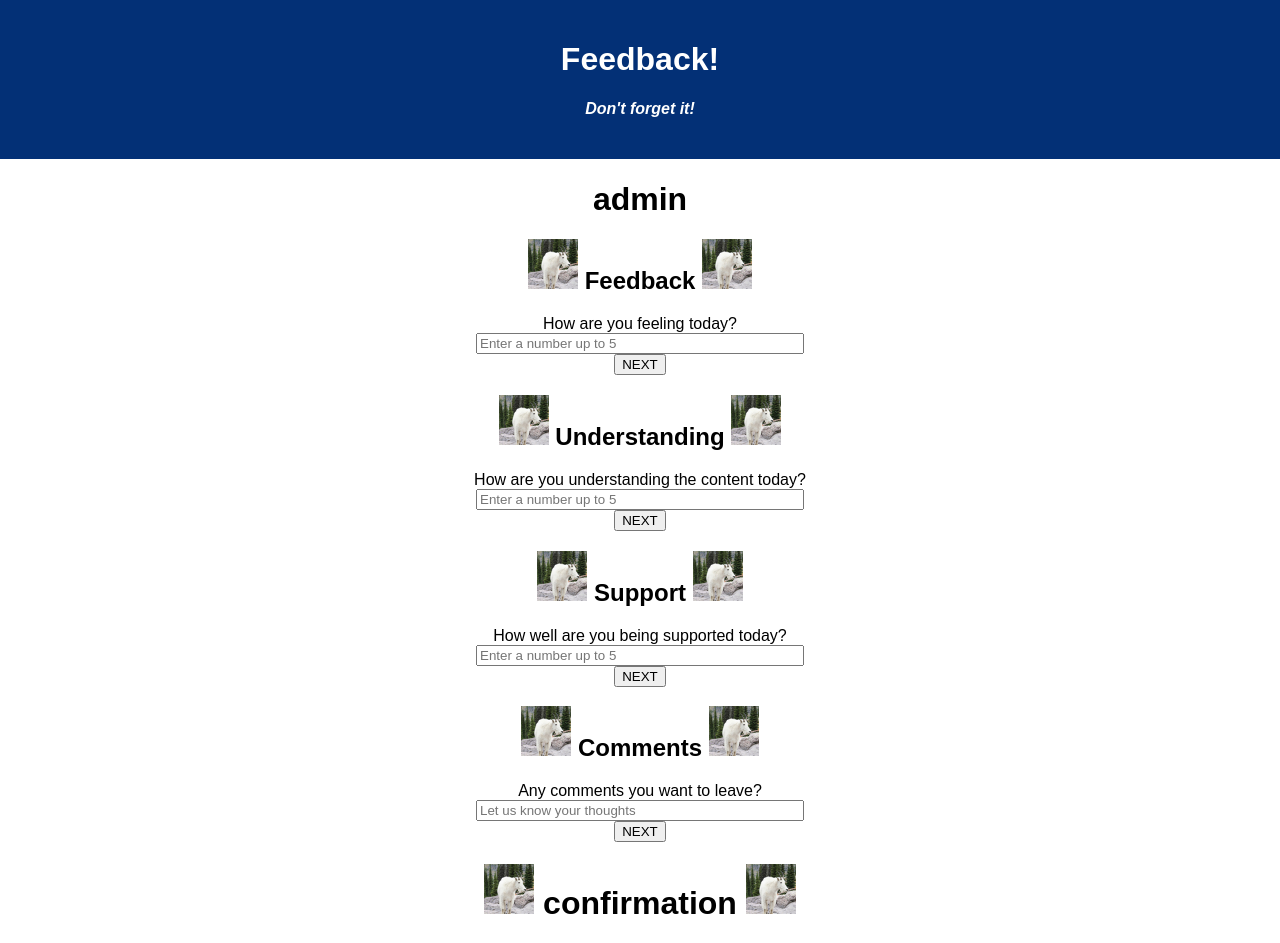
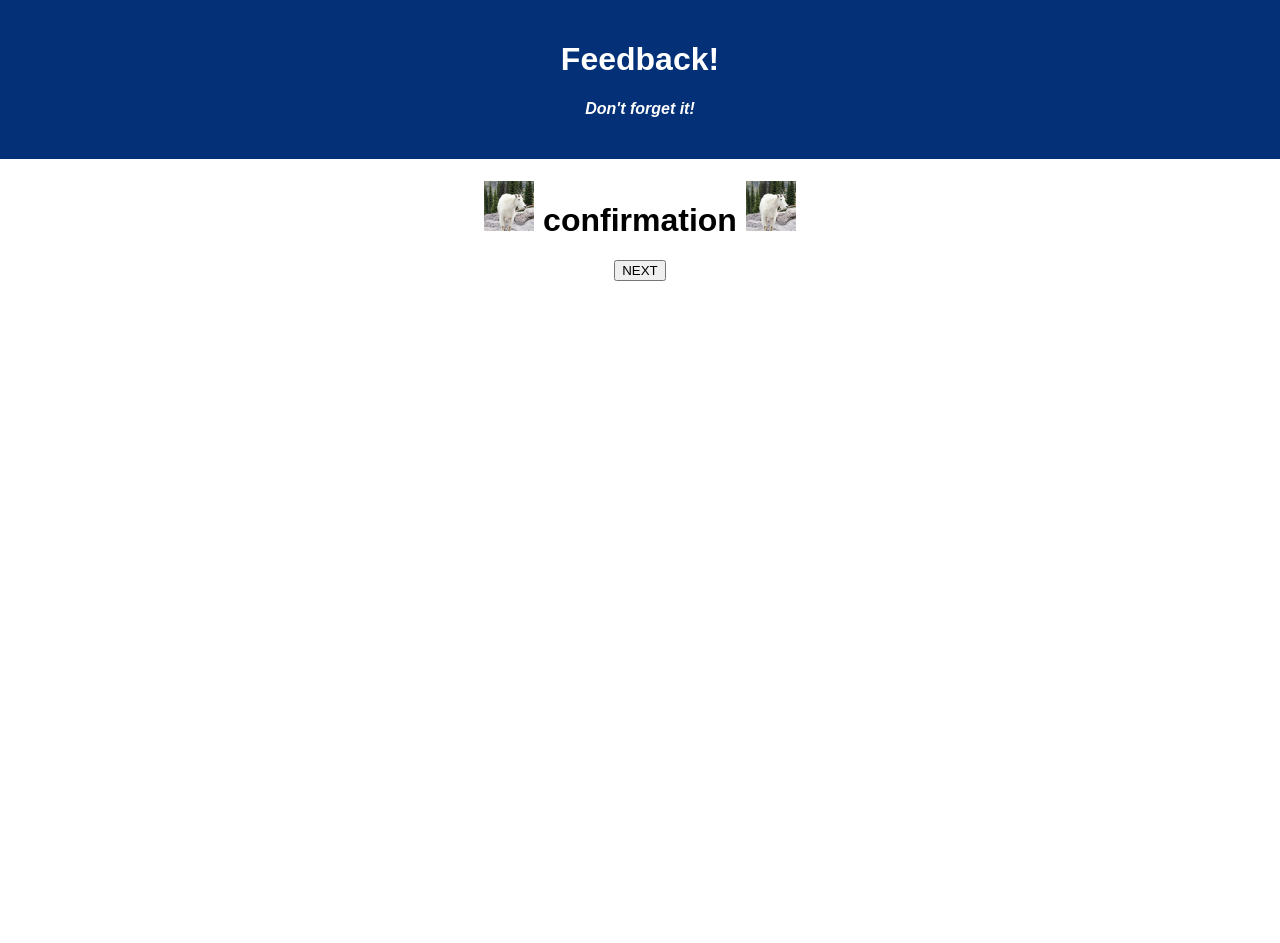
Before and after one commit to Lycidas-BC/weekend-redux-feedback-loop, a React (Create React App) app: page /#/screen5_confirmation in a window 1280 px wide. After the commit the page ends 800 px from the top, so only its background shows below. Built offline with nearby package versions, Linux system fonts and the light colour scheme.

Commit message:
Router to navigate pages generated by components and linkages put within components

```diff
--- a/src/components/App/App.jsx
+++ b/src/components/App/App.jsx
@@ -1,5 +1,6 @@
 import React from 'react';
 import axios from 'axios';
+import { HashRouter as Router, Route, Link } from "react-router-dom";
 import './App.css';
 import Screen00_Admin from "../Screen00_Admin/Screen00_Admin";
 import Screen01_Feelings from "../Screen01_Feelings/Screen01_Feelings";
@@ -11,20 +12,34 @@ import Screen05_Confirmation from "../Screen05_Confirmation/Screen05_Confirmatio
 function App() {
 
   return (
+    <Router>
       <div className='App'>
         <header className='App-header'>
           <h1 className='App-title'>Feedback!</h1>
           <h4>Don't forget it!</h4>
         </header>
         <body>
+          <Route path="/admin" exact>
             <Screen00_Admin />
+          </Route>
+          <Route path="/" exact>
             <Screen01_Feelings />
+          </Route>
+          <Route path="/screen2_understanding" exact>
             <Screen02_Understanding />
+          </Route>
+          <Route path="/screen3_support" exact>
             <Screen03_Support />
+          </Route>
+          <Route path="/screen4_comments" exact>
             <Screen04_Comments />
+          </Route>
+          <Route path="/screen5_confirmation" exact>
             <Screen05_Confirmation />
+          </Route>
         </body>
       </div>
+    </Router>
   );
 }
 
--- a/src/components/Screen01_Feelings/Screen01_Feelings.jsx
+++ b/src/components/Screen01_Feelings/Screen01_Feelings.jsx
@@ -2,10 +2,12 @@ import "./Screen01_Feelings.css";
 import React from "react";
 import { useState } from "react";
 import { useSelector, useDispatch } from "react-redux";
-import { HashRouter as Router, Route, Link } from "react-router-dom";
+import { HashRouter as Router, Route, Link, useHistory } from 'react-router-dom';
 
 
 function Screen01_Feelings() {
+  const history = useHistory();
+  // const dispatch = useDispatch();
   const [feelingInput, setFeelingInput] = useState("");
   const [validInput, setValidInput] = useState(false);
 
@@ -27,7 +29,13 @@ function Screen01_Feelings() {
   }
 
   const handleSubmit = () =>{
+    // event.preventDefault();
 
+    // dispatch({
+    //   type: "CUSTOMER_INFO",
+    //   payload: customerFormInfo,
+    // });
+    history.push('/screen2_understanding');
   } //end handleSubmit
 
   return (
--- a/src/components/Screen02_Understanding/Screen02_Understanding.jsx
+++ b/src/components/Screen02_Understanding/Screen02_Understanding.jsx
@@ -2,10 +2,12 @@ import "./Screen02_Understanding.css";
 import React from "react";
 import { useState } from "react";
 import { useSelector, useDispatch } from "react-redux";
-import { HashRouter as Router, Route, Link } from "react-router-dom";
+import { HashRouter as Router, Route, Link, useHistory } from 'react-router-dom';
 
 
 function Screen02_Understanding() {
+  const history = useHistory();
+  // const dispatch = useDispatch();
   const [understandingInput, setUnderstandingInput] = useState("");
   const [validInput, setValidInput] = useState(false);
 
@@ -26,7 +28,13 @@ function Screen02_Understanding() {
   } //end handleInput
 
   const handleSubmit = () =>{
+    // event.preventDefault();
 
+    // dispatch({
+    //   type: "CUSTOMER_INFO",
+    //   payload: customerFormInfo,
+    // });
+    history.push('/screen3_support');
   } //end handleSubmit
 
   return (
--- a/src/components/Screen03_Support/Screen03_Support.jsx
+++ b/src/components/Screen03_Support/Screen03_Support.jsx
@@ -2,10 +2,12 @@ import "./Screen03_Support.css";
 import React from "react";
 import { useState } from "react";
 import { useSelector, useDispatch } from "react-redux";
-import { HashRouter as Router, Route, Link } from "react-router-dom";
+import { HashRouter as Router, Route, Link, useHistory } from 'react-router-dom';
 
 
 function Screen03_Support() {
+  const history = useHistory();
+  // const dispatch = useDispatch();
   const [supportInput, setSupportInput] = useState("");
   const [validInput, setValidInput] = useState(false);
 
@@ -26,7 +28,13 @@ function Screen03_Support() {
   } //end handleInput
 
   const handleSubmit = () =>{
+    // event.preventDefault();
 
+    // dispatch({
+    //   type: "CUSTOMER_INFO",
+    //   payload: customerFormInfo,
+    // });
+    history.push('/screen4_comments');
   } //end handleSubmit
 
   return (
--- a/src/components/Screen04_Comments/Screen04_Comments.jsx
+++ b/src/components/Screen04_Comments/Screen04_Comments.jsx
@@ -2,14 +2,22 @@ import "./Screen04_Comments.css";
 import React from "react";
 import { useState } from "react";
 import { useSelector, useDispatch } from "react-redux";
-import { HashRouter as Router, Route, Link } from "react-router-dom";
+import { HashRouter as Router, Route, Link, useHistory } from 'react-router-dom';
 
 
 function Screen04_Comments() {
+  const history = useHistory();
+  // const dispatch = useDispatch();
   const [commentsInput, setCommentsInput] = useState("");
 
   const handleSubmit = () =>{
+    // event.preventDefault();
 
+    // dispatch({
+    //   type: "CUSTOMER_INFO",
+    //   payload: customerFormInfo,
+    // });
+    history.push('/screen5_confirmation');
   } //end handleSubmit
 
   return (
--- a/src/components/Screen05_Confirmation/Screen05_Confirmation.jsx
+++ b/src/components/Screen05_Confirmation/Screen05_Confirmation.jsx
@@ -2,13 +2,27 @@ import "./Screen05_Confirmation.css";
 import React from "react";
 import { useState } from "react";
 import { useSelector, useDispatch } from "react-redux";
-import { HashRouter as Router, Route, Link } from "react-router-dom";
+import { HashRouter as Router, Route, Link, useHistory } from 'react-router-dom';
 
 
 function Screen05_Confirmation() {
+  const history = useHistory();
+  // const dispatch = useDispatch();
+
+  const handleSubmit = () => {
+
+    // axios
+    history.push('/');
+  }
+
   return (
       <div>
         <h1><img src = {'images/goat_small.jpg'}></img> confirmation <img src = {'images/goat_small.jpg'}></img></h1>
+        <form onSubmit={handleSubmit}>
+          <button type="submit" value="submit">
+            NEXT
+          </button>
+        </form>
       </div>
   );
 }
```
Lines whose indentation alone changed are shown as unchanged.
